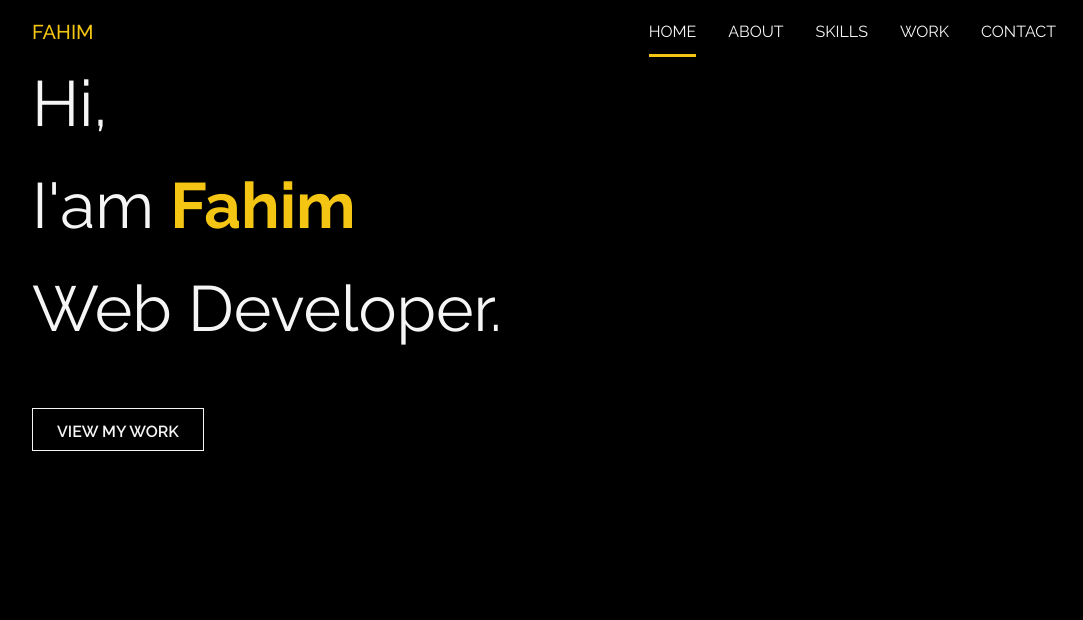
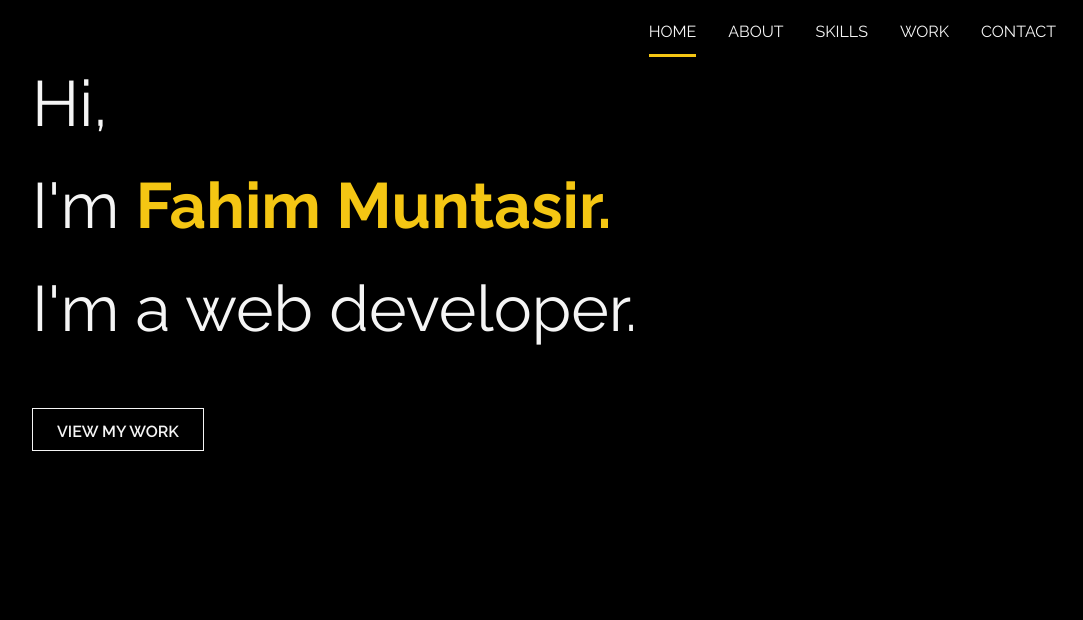
Before and after one commit to fahim25/My-Portfolio, a plain HTML site: page index.html in a window 1280 px wide. Shown: the top 620 px of the page, without its empty margins (96-1179 px from the left). Drawn offline with nearby package versions, Linux system fonts and the light colour scheme.

Commit message:
minor fixes

```diff
--- a/index.html
+++ b/index.html
@@ -16,7 +16,7 @@
     <header class="l-header">
         <nav class="nav bd-grid">
             <div>
-                <a href="#" class="nav__logo">FAHIM</a>
+                <a href="#home" class="nav__logo"></a>
             </div>
 
             <div class="nav__menu" id="nav-menu">
@@ -40,7 +40,7 @@
         <section class="home" id="home">
             <div class="home__container bd-grid">
                 <div class="home__data">
-                    <h1 class="home__title">Hi,<br>I'am <span class="home__title-color">Fahim</span><br> Web Developer.</h1>
+                    <h1 class="home__title">Hi,<br>I'm <span class="home__title-color">Fahim Muntasir.</span><span></span><br> I'm a web developer.</h1>
 
                     <a href="#" class="button">View My Work</a>
                 </div>
```
